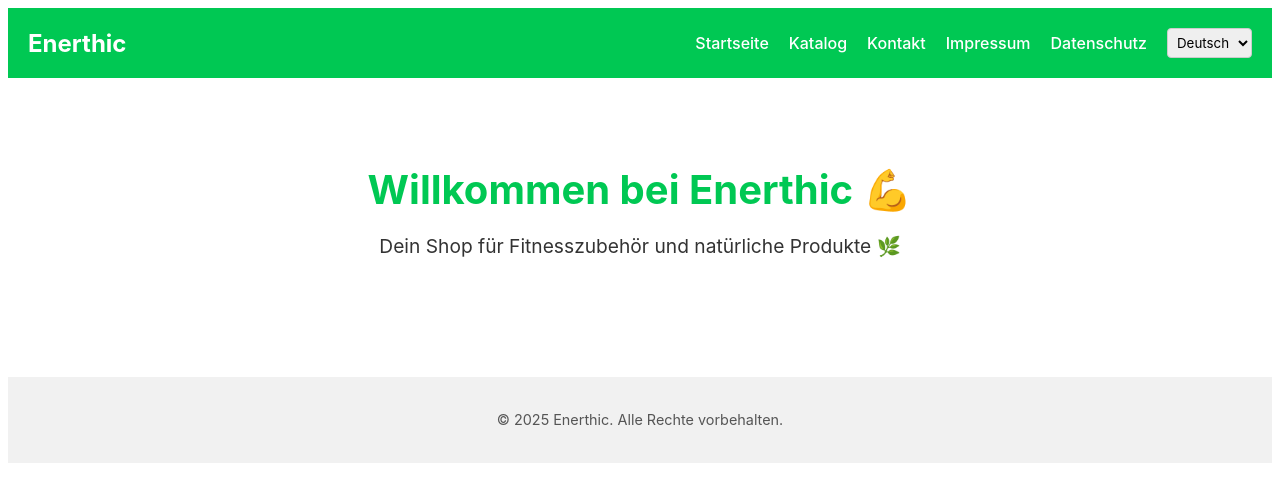
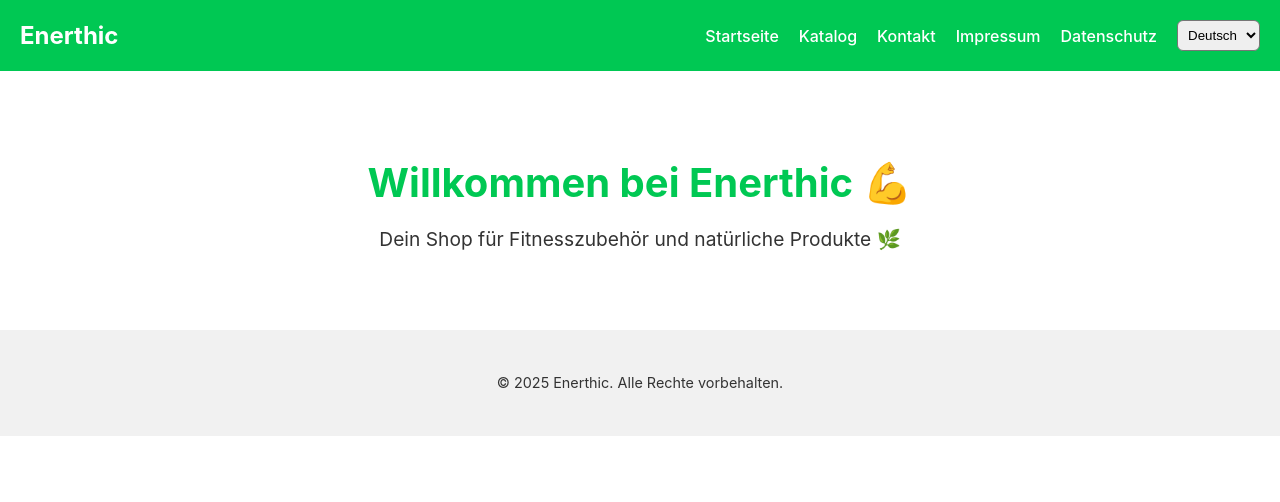
Before and after one commit to vitaflex-store/Enerthic, a Next.js app: page / in a window 1280 px wide. Shown: the top 502 px of the page. Built offline with nearby package versions, Linux system fonts and the light colour scheme.

Commit message:
Add files via upload

```diff
--- a/components/Footer.js
+++ b/components/Footer.js
@@ -1,18 +1,16 @@
-
 export default function Footer() {
   return (
     <footer style={footerStyle}>
-      <p>&copy; {new Date().getFullYear()} Enerthic. Alle Rechte vorbehalten.</p>
+      <p>© 2025 Enerthic. Alle Rechte vorbehalten.</p>
     </footer>
   );
 }
 
 const footerStyle = {
+  textAlign: 'center',
+  padding: '30px',
   backgroundColor: '#f1f1f1',
-  textAlign: 'center',
-  padding: '20px',
-  marginTop: '40px',
   fontFamily: 'Inter, sans-serif',
-  fontSize: '0.9rem',
-  color: '#555'
+  color: '#333',
+  fontSize: '0.9rem'
 };
--- a/components/LanguageSelector.js
+++ b/components/LanguageSelector.js
@@ -1,26 +1,21 @@
-
 import { useRouter } from 'next/router';
 
 export default function LanguageSelector() {
   const router = useRouter();
+  const { locale, locales, asPath } = router;
 
   const changeLanguage = (e) => {
-    const locale = e.target.value;
-    router.push(router.pathname, router.asPath, { locale });
+    const newLocale = e.target.value;
+    router.push(asPath, asPath, { locale: newLocale });
   };
 
   return (
-    <select onChange={changeLanguage} defaultValue={router.locale} style={selectStyle}>
-      <option value="de">Deutsch</option>
-      <option value="es">Español</option>
-      <option value="en">English</option>
+    <select onChange={changeLanguage} value={locale} style={{ padding: '6px', borderRadius: '6px' }}>
+      {locales.map((loc) => (
+        <option key={loc} value={loc}>
+          {loc === 'de' ? 'Deutsch' : loc === 'es' ? 'Español' : 'English'}
+        </option>
+      ))}
     </select>
   );
 }
-
-const selectStyle = {
-  padding: '5px',
-  borderRadius: '4px',
-  border: '1px solid #ccc',
-  fontFamily: 'Inter, sans-serif'
-};
--- a/components/Navbar.js
+++ b/components/Navbar.js
@@ -1,4 +1,3 @@
-
 import LanguageSelector from './LanguageSelector';
 
 export default function Navbar() {
--- a/next.config.js
+++ b/next.config.js
@@ -1,5 +1,4 @@
 module.exports = {
-  reactStrictMode: true,
   i18n: {
     locales: ['de', 'es', 'en'],
     defaultLocale: 'de',
--- a/pages/index.js
+++ b/pages/index.js
@@ -16,6 +16,7 @@ export default function Home() {
       subtitle: 'Your store for fitness gear and natural products 🌿'
     }
   };
+
   const t = translations[locale] || translations.de;
 
   return (
--- /dev/null
+++ b/styles/globals.css
@@ -0,0 +1 @@
+body { margin: 0; padding: 0; font-family: Inter, sans-serif; }
```
Also changed, not shown: pages/_app.js (+5 -4 lines).
